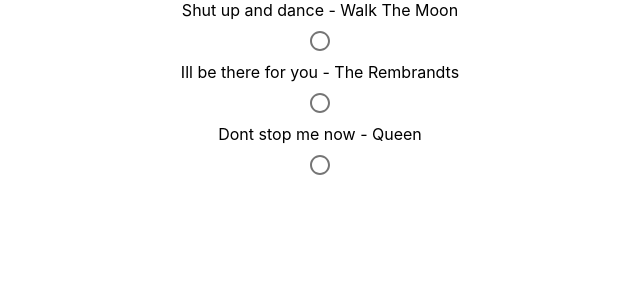
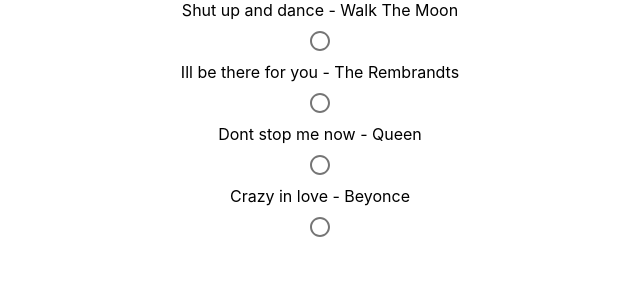
Before and after one commit to Josephasafg/wedding_song_survey, a React (Create React App) app: page / in a window 1280 px wide. Shown: the top 300 px of the page, without its empty margins (320-960 px from the left). Built offline with nearby package versions, Linux system fonts and the light colour scheme; no server answers.

Commit message:
Added song

```diff
--- a/src/components/songs/songs-creator.ts
+++ b/src/components/songs/songs-creator.ts
@@ -5,5 +5,6 @@
         new Song("Walk The Moon", "Shut up and dance", 2014, "Canada"),
         new Song("The Rembrandts", "Ill be there for you", 1995, "Germany"),
         new Song("Queen", "Dont stop me now", 1979, "UK"),
+        new Song("Beyonce", "Crazy in love", 2003, "Germany"),
     ];
 };
```
